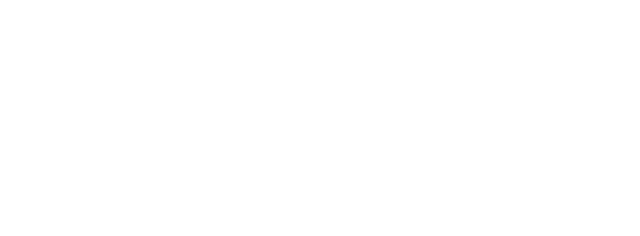
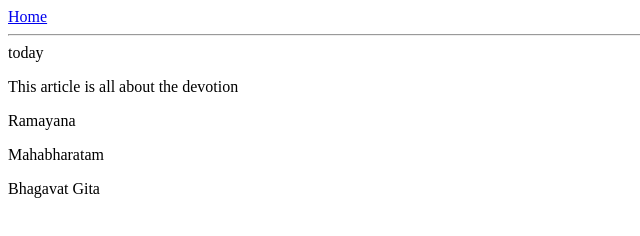
Before and after one commit to dreams1512/imad-app, a website: page ui/article1.html in a window 1280 px wide. Shown: the whole page, without its empty margins (0-640 px from the left). Drawn offline with Linux system fonts and the light colour scheme.

Commit message:
[imad-console] Updates ui/article1.html

```diff
--- a/ui/article1.html
+++ b/ui/article1.html
@@ -1,2 +1,27 @@
 <html>
+    <head>
+        <title> Article 1 - Devotion </title>
+    </head>
+    <body>
+        <div>
+            <a href='/'>Home </a>
+        </div>
+        <hr/>
+        <div>
+            <date> today </date>
+       </div>
+        <div>
+             <p> This article is all about the devotion</p>
+         </div>
+       <div>
+             <p> Ramayana</p>
+         </div>
+           <div>
+             <p> Mahabharatam</p>
+         </div>
+         <div>
+             <p> Bhagavat Gita</p>
+         </div>
+
+    </body>
 </html>
```
